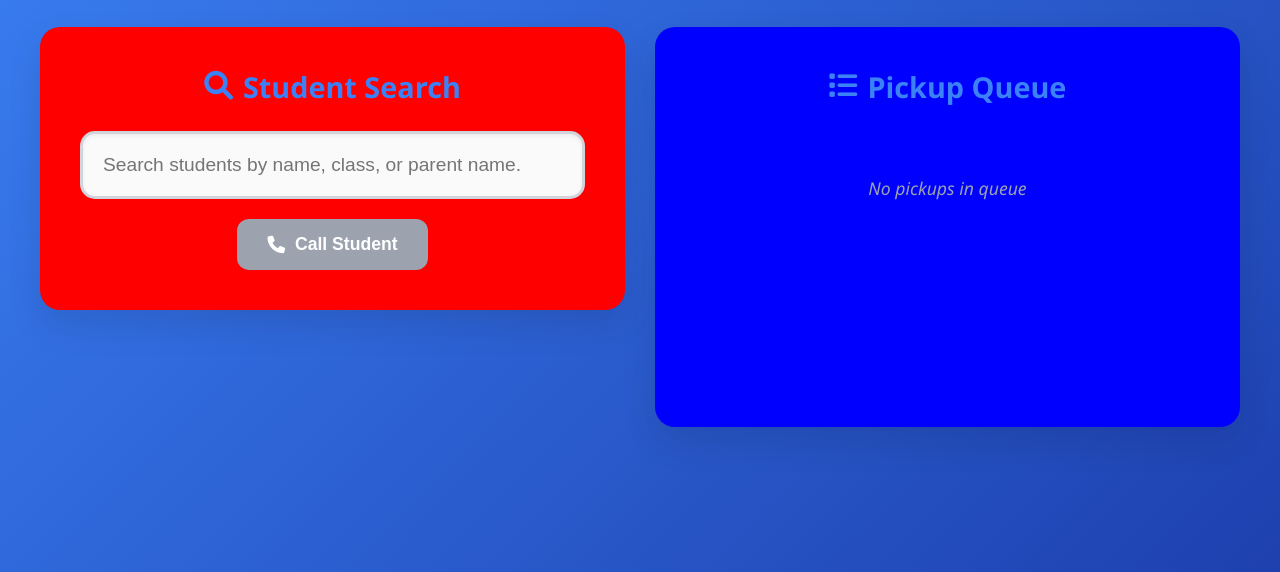
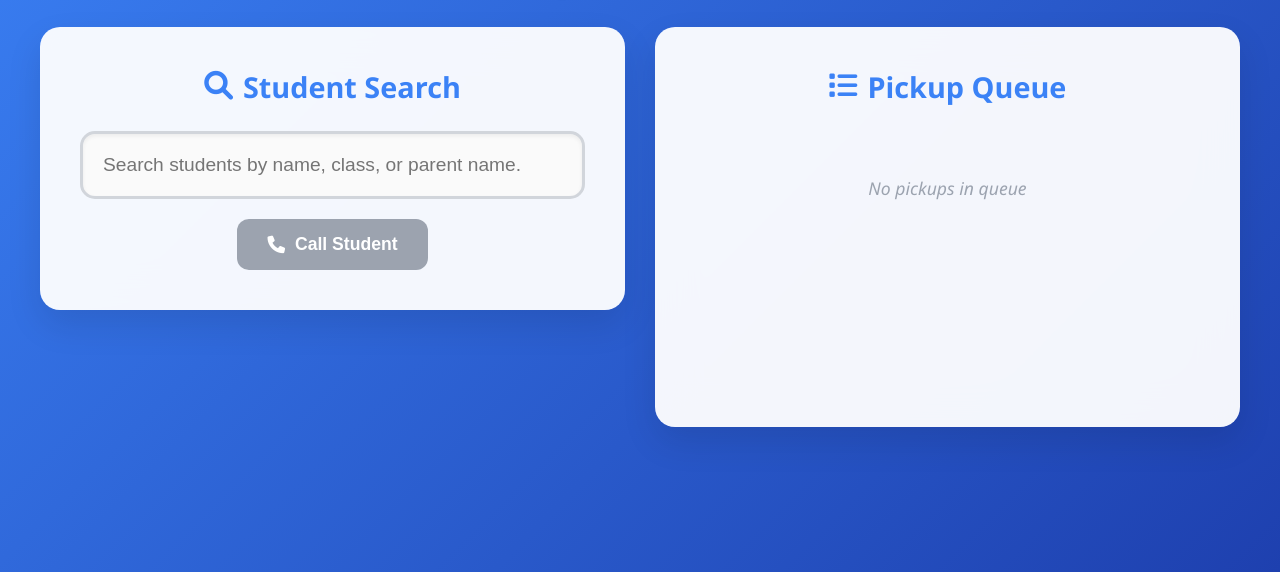
Before and after one commit to surftmn/Student-Pickup-System-for-Kings-College-School-Cascais, a plain HTML site: page security-simple.html in a window 1280 px wide. Shown: the part 228-800 px from the top of the page. Drawn offline with nearby package versions, Linux system fonts and the light colour scheme.

Commit message:
Update security-simple.html
Removing the test red and blue

```diff
--- a/security-simple.html
+++ b/security-simple.html
@@ -252,13 +252,11 @@
         .search-section {
   position: relative;
   z-index: 2;
-  background: red; /* For visibility */
 }
 
 .queue-section {
   position: relative;
   z-index: 1;
-  background: blue; /* For visibility */
 }
 
         .queue-title {
```
